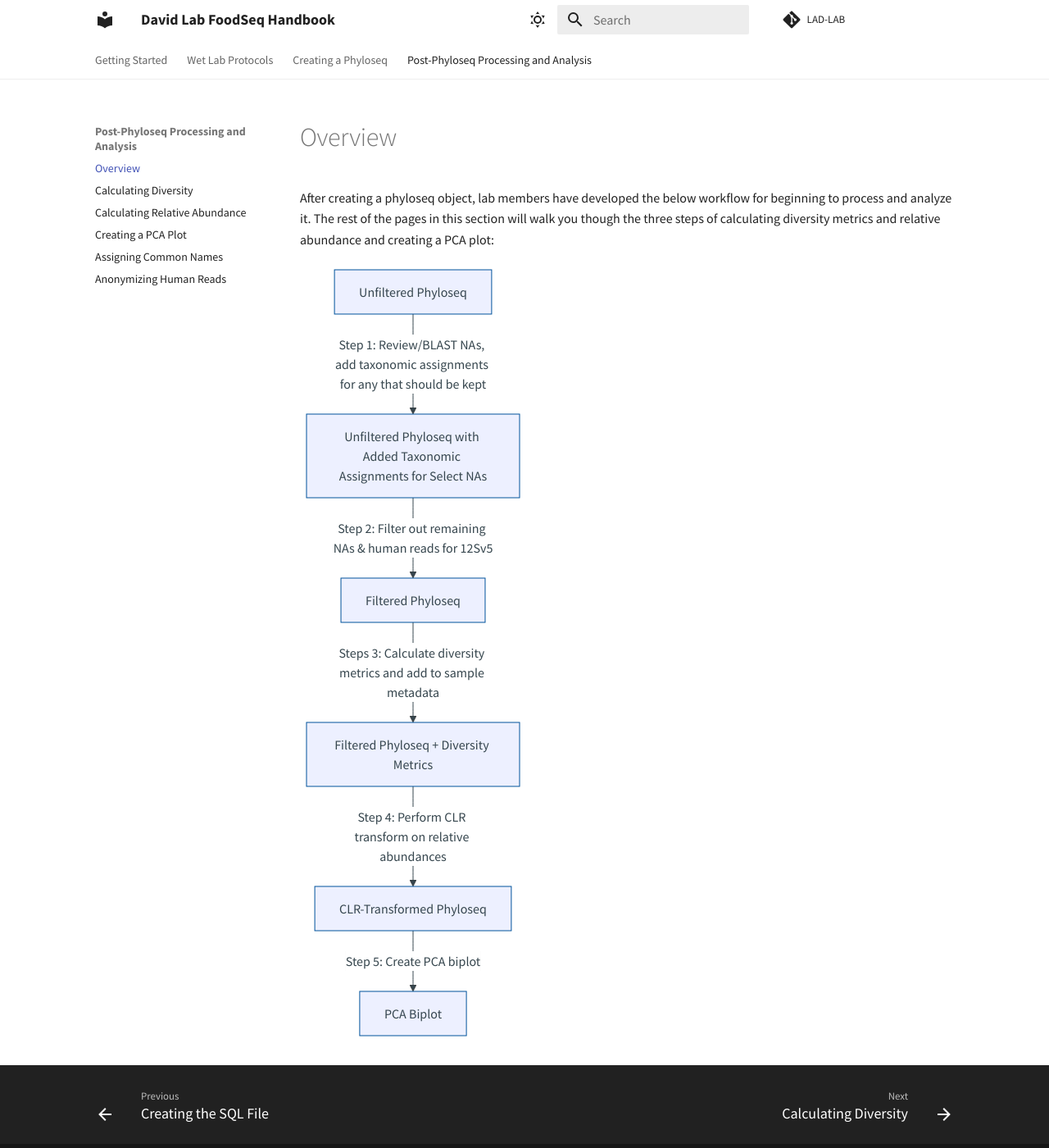
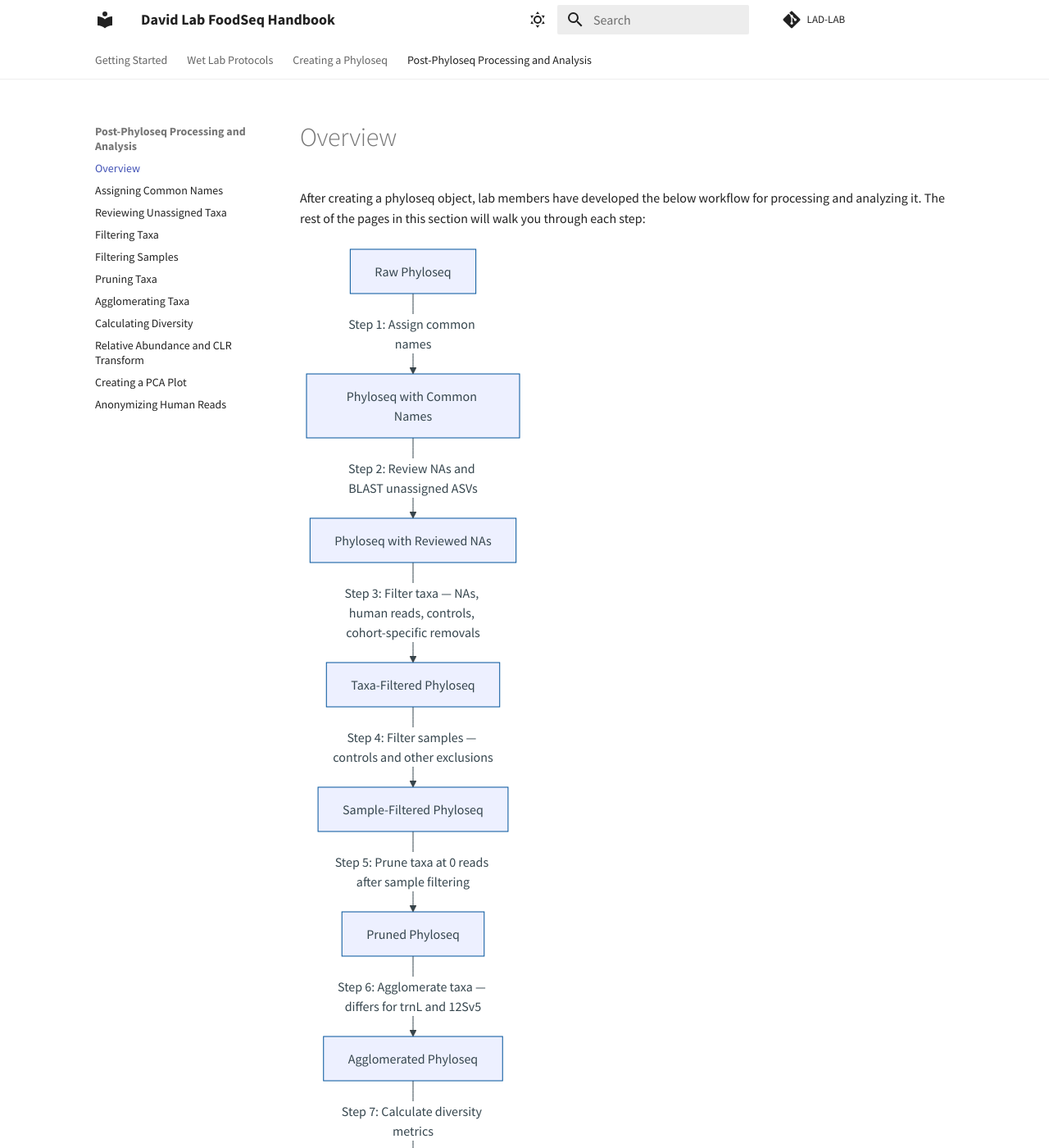
Before and after one commit to LAD-LAB/lad-lab.github.io, an MkDocs documentation site: the page built from docs/processing.md, in a window 1280 px wide and 1400 px high. Shown: the whole window at 82% size. Built offline with MkDocs 1.6.1 and Material for MkDocs 9.7.7, drawn with Linux system fonts in a browser that asks for light colours; some of the changed text lies outside the part shown.

Commit message:
Reworking the Post PS Flowchart and Structure

````diff
--- a/docs/processing.md
+++ b/docs/processing.md
@@ -1,12 +1,16 @@
 # Overview
 
-After creating a phyloseq object, lab members have developed the below workflow for beginning to process and analyze it. The rest of the pages in this section will walk you though the three steps of calculating diversity metrics and relative abundance and creating a PCA plot:
+After creating a phyloseq object, lab members have developed the below workflow for processing and analyzing it. The rest of the pages in this section will walk you through each step:
 
 ``` mermaid
 graph TD
-    A[Unfiltered Phyloseq] -->|Step 1: Review/BLAST NAs, add taxonomic assignments for any that should be kept| B[Unfiltered Phyloseq with Added Taxonomic Assignments for Select NAs]
-    B -->|Step 2: Filter out remaining NAs & human reads for 12Sv5| C[Filtered Phyloseq]
-    C -->|Steps 3: Calculate diversity metrics and add to sample metadata| D[Filtered Phyloseq + Diversity Metrics]
-    D -->|Step 4: Perform CLR transform on relative abundances| E[CLR-Transformed Phyloseq]
-    E -->|Step 5: Create PCA biplot| F[PCA Biplot]
+    A[Raw Phyloseq] -->|Step 1: Assign common names| B[Phyloseq with Common Names]
+    B -->|Step 2: Review NAs and BLAST unassigned ASVs| C[Phyloseq with Reviewed NAs]
+    C -->|Step 3: Filter taxa — NAs, human reads, controls, cohort-specific removals| D[Taxa-Filtered Phyloseq]
+    D -->|Step 4: Filter samples — controls and other exclusions| E[Sample-Filtered Phyloseq]
+    E -->|Step 5: Prune taxa at 0 reads after sample filtering| F[Pruned Phyloseq]
+    F -->|Step 6: Agglomerate taxa — differs for trnL and 12Sv5| G[Agglomerated Phyloseq]
+    G -->|Step 7: Calculate diversity metrics| H[Phyloseq + Diversity Metrics]
+    H -->|Step 8: Calculate relative abundance and CLR transform| I[CLR-Transformed Phyloseq]
+    I -->|Step 9: Create PCA biplot| J[PCA Biplot]
 ```
--- a/mkdocs.yml
+++ b/mkdocs.yml
@@ -20,10 +20,15 @@ nav:
   - Creating the SQL File: sql.md
 - Post-Phyloseq Processing and Analysis:
   - Overview: processing.md
+  - Assigning Common Names: commonnames.md
+  - Reviewing Unassigned Taxa: reviewing.md
+  - Filtering Taxa: taxafiltering.md
+  - Filtering Samples: samplefiltering.md
+  - Pruning Taxa: pruning.md
+  - Agglomerating Taxa: glomming.md
   - Calculating Diversity: diversity.md
-  - Calculating Relative Abundance: abundance.md
+  - Relative Abundance and CLR Transform: abundance.md
   - Creating a PCA Plot: pca.md
-  - Assigning Common Names: commonnames.md
   - Anonymizing Human Reads: anonymizer.md
 
 theme:
````
Also changed, not shown: docs/glomming.md (added, +5 -0 lines), docs/pruning.md (added, +5 -0 lines), docs/reviewing.md (added, +5 -0 lines), docs/samplefiltering.md (added, +5 -0 lines), docs/taxafiltering.md (added, +5 -0 lines).
